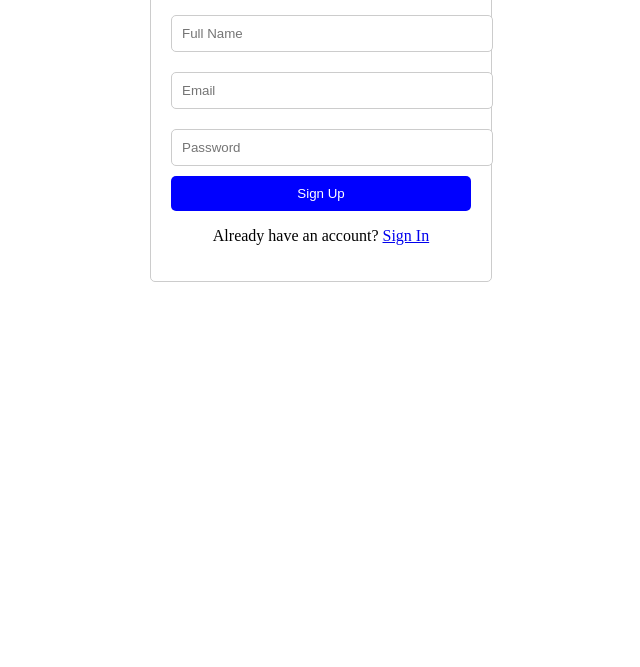
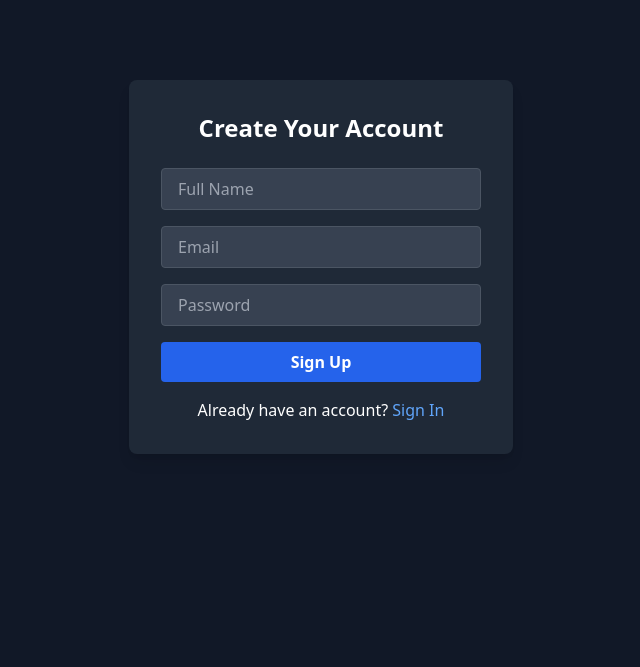
Before and after one commit to neel619/capstone, a plain HTML site: page signup.html in a window 1280 px wide. Shown: the part 133-800 px from the top of the page, without its empty margins (319-959 px from the left). Drawn offline with nearby package versions, Linux system fonts and the light colour scheme.

Commit message:
Added signup.html with UI matching gymcpp.vercel.app

```diff
--- a/signup.html
+++ b/signup.html
@@ -4,50 +4,20 @@
     <meta charset="UTF-8">
     <meta name="viewport" content="width=device-width, initial-scale=1.0">
     <title>Sign Up</title>
-    <style>
-        .signup-container {
-            width: 300px;
-            margin: 50px auto;
-            padding: 20px;
-            border: 1px solid #ccc;
-            border-radius: 5px;
-            text-align: center;
-        }
+    <script src="https://cdn.tailwindcss.com"></script>
+</head>
+<body class="bg-gray-900 flex justify-center items-center h-screen">
+    <div class="bg-gray-800 p-8 rounded-lg shadow-lg w-96 text-white">
+        <h2 class="text-2xl font-bold text-center mb-6">Create Your Account</h2>
+        <form id="signupForm" class="space-y-4">
+            <input type="text" id="name" placeholder="Full Name" required class="w-full px-4 py-2 rounded bg-gray-700 text-white border border-gray-600 focus:outline-none focus:border-blue-500">
+            <input type="email" id="email" placeholder="Email" required class="w-full px-4 py-2 rounded bg-gray-700 text-white border border-gray-600 focus:outline-none focus:border-blue-500">
+            <input type="password" id="password" placeholder="Password" required class="w-full px-4 py-2 rounded bg-gray-700 text-white border border-gray-600 focus:outline-none focus:border-blue-500">
+            <button type="submit" class="w-full bg-blue-600 hover:bg-blue-700 text-white font-bold py-2 px-4 rounded transition duration-200">Sign Up</button>
+        </form>
+        <p class="text-center mt-4">Already have an account? <a href="login.html" class="text-blue-400 hover:underline">Sign In</a></p>
+    </div>
 
-        input {
-            width: 100%;
-            padding: 10px;
-            margin: 10px 0;
-            border: 1px solid #ccc;
-            border-radius: 5px;
-        }
-
-        button {
-            width: 100%;
-            padding: 10px;
-            background-color: blue;
-            color: white;
-            border: none;
-            border-radius: 5px;
-            cursor: pointer;
-        }
-
-        button:hover {
-            background-color: darkblue;
-        }
-    </style>
-</head>
-<body>
-    <div class="signup-container">
-        <h2>Sign Up</h2>
-        <form id="signupForm">
-            <input type="text" id="name" placeholder="Full Name" required>
-            <input type="email" id="email" placeholder="Email" required>
-            <input type="password" id="password" placeholder="Password" required>
-            <button type="submit">Sign Up</button>
-        </form>
-        <p>Already have an account? <a href="login.html">Sign In</a></p>
-    </div>
     <script>
         document.getElementById('signupForm').addEventListener('submit', function(event) {
             event.preventDefault();
@@ -56,7 +26,7 @@
             const password = document.getElementById('password').value;
 
             if(name && email && password) {
-                alert('Sign-up successful!');
+                alert('Sign-up successful! Redirecting to login...');
                 window.location.href = 'login.html';
             } else {
                 alert('Please fill in all fields.');
```
